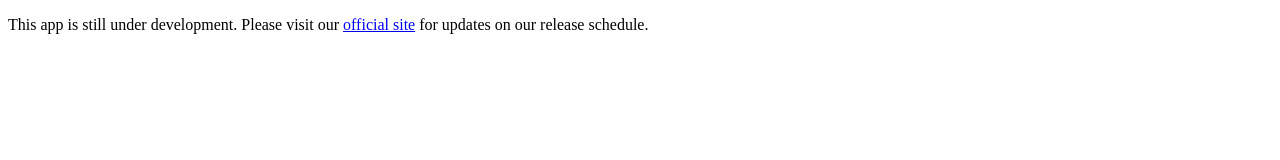
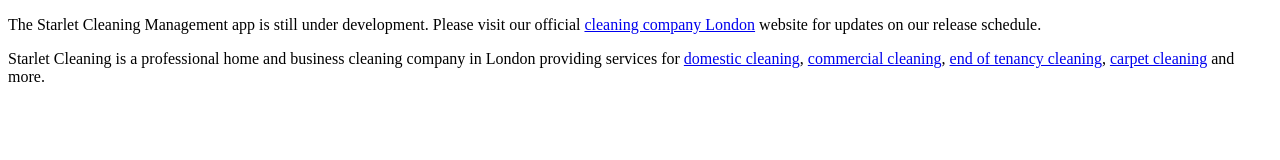
Before and after one commit to starletcleaning/starletcleaning.github.io, a plain HTML site: page index.html in a window 1280 px wide. Drawn offline with Linux system fonts and the light colour scheme.

Commit message:
Update index.html

```diff
--- a/index.html
+++ b/index.html
@@ -6,6 +6,7 @@
 </head>
 
 <body>
-  <p>This app is still under development. Please visit our <a href="https://www.starletcleaning.co.uk">official site</a> for updates on our release schedule.</p>
+  <p>The Starlet Cleaning Management app is still under development. Please visit our official <a href="https://www.starletcleaning.co.uk">cleaning company London</a> website for updates on our release schedule.</p>
+  <p>Starlet Cleaning is a professional home and business cleaning company in London providing services for <a href="https://www.starletcleaning.co.uk/domestic-cleaning-london/">domestic cleaning</a>, <a href="https://www.starletcleaning.co.uk/commercial-cleaning-london/">commercial cleaning</a>, <a href="https://www.starletcleaning.co.uk/end-of-tenancy-cleaning-london/">end of tenancy cleaning</a>, <a href="https://www.starletcleaning.co.uk/carpet-cleaning-london/">carpet cleaning</a> and more.</p>
 </body>
 </html>
```
